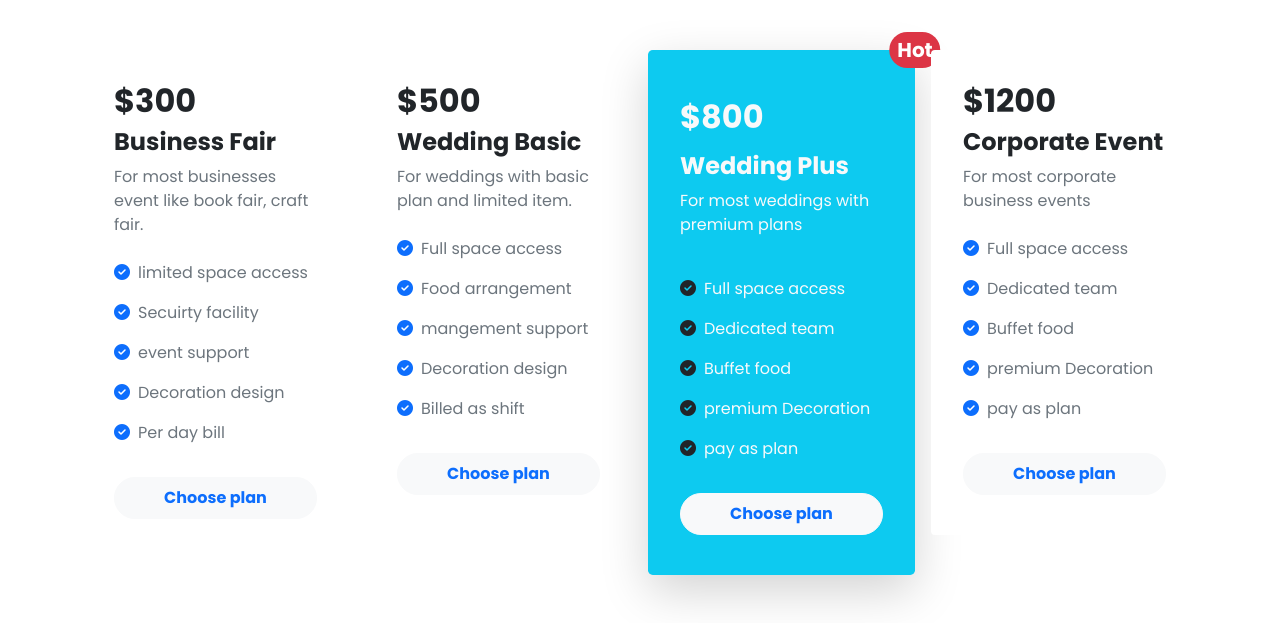
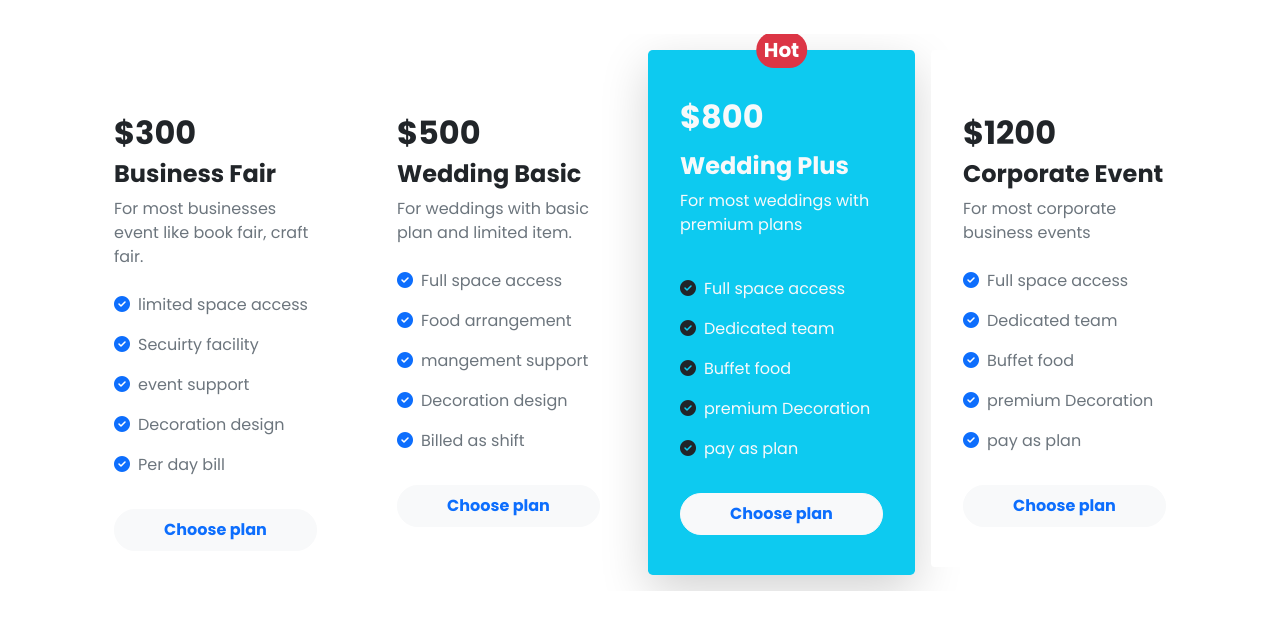
Before and after one commit to abdulalimemon/convention-center, a plain HTML site: page index.html in a window 1280 px wide. Shown: the part 776-1415 px from the top of the page. Drawn offline with nearby package versions, Linux system fonts and the light colour scheme.

Commit message:
package section complete

```diff
--- a/index.html
+++ b/index.html
@@ -114,9 +114,9 @@
         <section>
             <div class="container">
                 <h2 class="fs-1 text-center fw-bolder py-5">Our Package</h2>
-                <div class="row mb-5 row-cols-1 row-cols-md-2 row-cols-lg-4 g-3 g-lg-3">
+                <div class="row mb-5 row-cols-1 row-cols-md-2 row-cols-lg-4 g-4 g-lg-3  overflow-hidden">
                     <div class="col">
-                        <div class="card border-0 p-3">
+                        <div class="card border-0 p-3 pt-lg-5">
                             <div class="card-body text-dark">
                                 <h5 class="card-title fs-2 fw-bolder">$300</h5>
                                 <h5 class="card-title fs-4 fw-bolder">Business Fair</h5>
@@ -143,7 +143,7 @@
                         </div>
                     </div>
                     <div class="col">
-                        <div class="card border-0 p-3">
+                        <div class="card border-0 p-3 pt-lg-5">
                             <div class="card-body text-dark">
                                 <h5 class="card-title fs-2 fw-bolder">$500</h5>
                                 <h5 class="card-title fs-4 fw-bolder">Wedding Basic</h5>
@@ -175,7 +175,7 @@
                                 <h5 class="card-title fs-4 fw-bolder">Wedding Plus</h5>
                                 <p class="card-text">For most weddings with premium plans</p>
                                 <span
-                                    class="position-absolute top-0 start-100 translate-middle badge rounded-pill bg-danger fs-5 p-2">Hot</span>
+                                    class="position-absolute top-0 start-50 translate-middle badge rounded-pill bg-danger fs-5 p-2">Hot</span>
                             </div>
                             <ul class="list-group list-group-flush">
                                 <li class="list-group-item border-0 bg-info text-light"><i
@@ -197,7 +197,7 @@
                         </div>
                     </div>
                     <div class="col">
-                        <div class="card border-0 p-3">
+                        <div class="card border-0 p-3 pt-lg-5">
                             <div class="card-body text-dark">
                                 <h5 class="card-title fs-2 fw-bolder">$1200</h5>
                                 <h5 class="card-title fs-4 fw-bolder">Corporate Event</h5>
```
